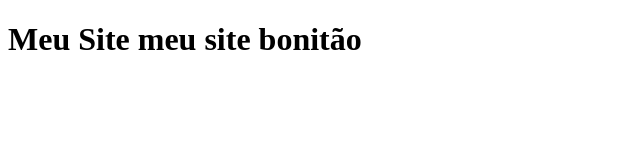
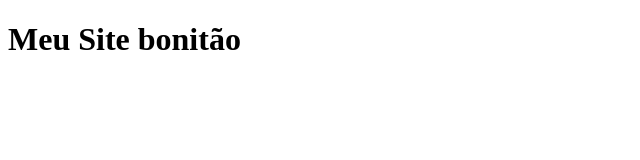
Before and after one commit to Magoid-byte/Test_git, a plain HTML site: page index.html in a window 1280 px wide. Shown: the whole page, without its empty margins (0-640 px from the left). Drawn offline with Linux system fonts and the light colour scheme.

Commit message:
Concertei o titulo

```diff
--- a/index.html
+++ b/index.html
@@ -6,6 +6,6 @@
     <title>Document</title>
 </head>
 <body>
-    <h1>Meu Site meu site bonitão</h1>
+    <h1>Meu Site bonitão</h1>
 </body>
 </html>
```
